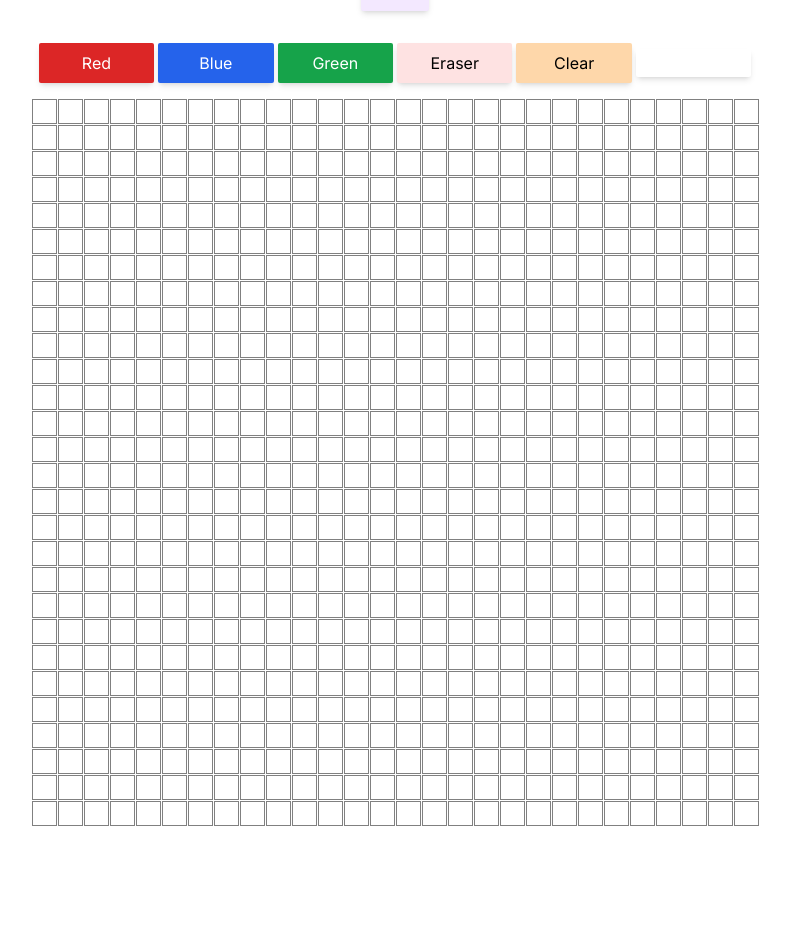
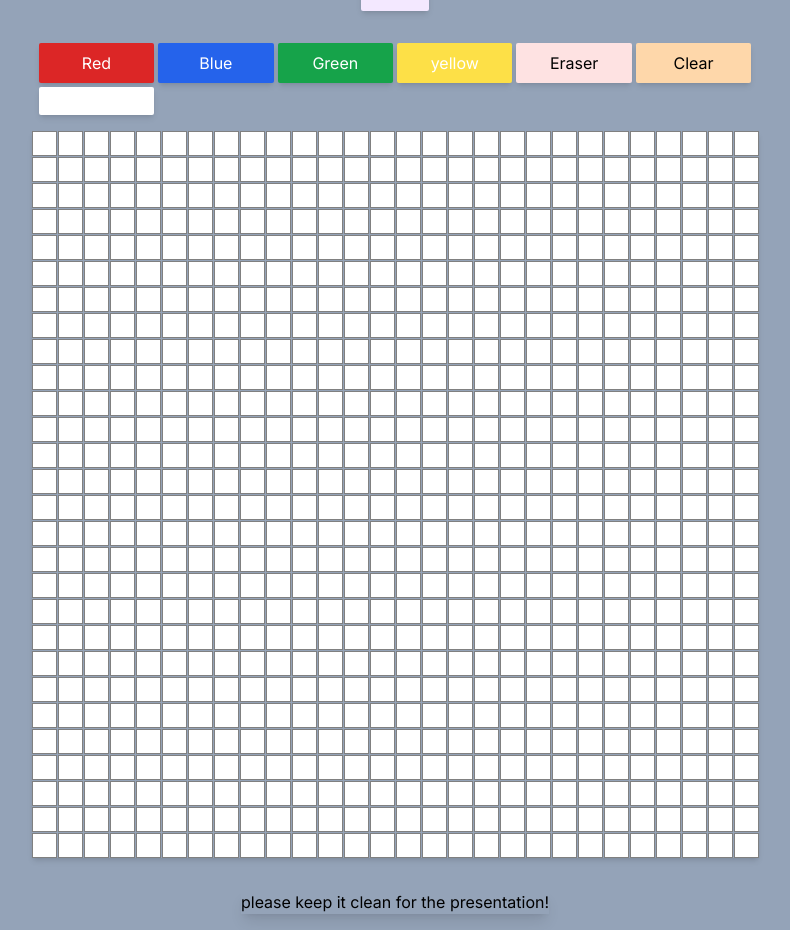
Before and after one commit to theRealestAEP/picoWLEDWall, a Next.js app in the folder website/ledwallpainter/: page / in a window 1280 px wide. Shown: the part 45-975 px from the top of the page, without its empty margins (245-1035 px from the left). Before the commit the page ends 903 px from the top, so only its background shows below. Built offline with nearby package versions, Linux system fonts and the light colour scheme.

Commit message:
re-color

```diff
--- a/website/ledwallpainter/src/app/page.tsx
+++ b/website/ledwallpainter/src/app/page.tsx
@@ -18,7 +18,7 @@ export default function Home() {
   const gridRef = useRef<HTMLDivElement>(null);
 
 
-  const getPixelFromTouch = (event:any) => {
+  const getPixelFromTouch = (event: any) => {
     const touch = event.touches[0];
     const grid = gridRef.current;
     if (grid) {
@@ -170,6 +170,10 @@ export default function Home() {
         setColor('#00FF00');
         // setColor('#FF5733');
         break;
+      case 'yellow':
+        setColor('#FFFF00');
+        // setColor('#FF5733');
+        break;
       case 'none':
         setColor('#FFFFFF');
         break;
@@ -239,7 +243,7 @@ export default function Home() {
 
 
   return (
-    <main className="flex flex-col items-center justify-between space-y-4 p-4">
+    <main className="flex flex-col items-center justify-between space-y-4 p-4 bg-slate-400">
       {/* Submit button on top */}
       <div className="bg-purple-100 text-center cursor-pointer rounded-sm p-2 shadow-md mb-4" onClick={() => { let tmpItems = JSON.stringify(generateRGB()); sendArray(tmpItems) }}>Submit</div>
 
@@ -249,6 +253,7 @@ export default function Home() {
         <div className="bg-red-600 text-center cursor-pointer rounded-sm p-2 text-white shadow-md" onClick={() => { handleColorChange('red') }}>Red</div>
         <div className="bg-blue-600 text-center cursor-pointer rounded-sm p-2 text-white shadow-md" onClick={() => { handleColorChange('blue') }}>Blue</div>
         <div className="bg-green-600 text-center cursor-pointer rounded-sm p-2 text-white shadow-md" onClick={() => { handleColorChange('green') }}>Green</div>
+        <div className="bg-yellow-300 text-center cursor-pointer rounded-sm p-2 text-white shadow-md" onClick={() => { handleColorChange('yellow') }}>yellow</div>
         <div className="bg-red-100 text-center cursor-pointer rounded-sm p-2 shadow-md" onClick={() => { handleColorChange('none') }}>Eraser</div>
         <div className="bg-orange-200 text-center cursor-pointer rounded-sm p-2 shadow-md" onClick={() => { clearAll() }}>Clear</div>
         <div className="selected-color text-white rounded-sm shadow-md" style={{ backgroundColor: `${color}` }}>
@@ -256,11 +261,16 @@ export default function Home() {
         </div>
       </div>
       {/* Adjusting grid for items */}
-      <div className="grid-layout"  ref={gridRef}>
+      <div className="grid-layout shadow-md" ref={gridRef}>
         {items}
       </div>
 
       <ToastContainer />
+      <div className="justify-center">
+        <p className="shadow-lg">
+          please keep it clean for the presentation!
+        </p>
+      </div>
     </main>
 
   );
```
